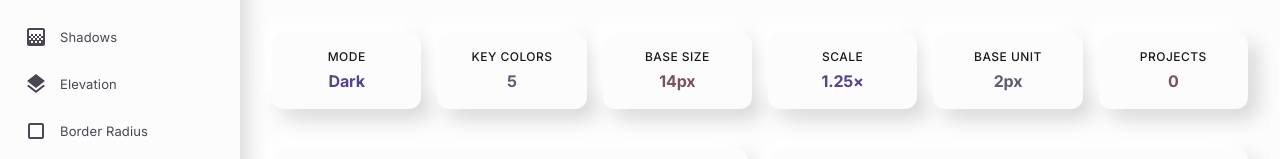
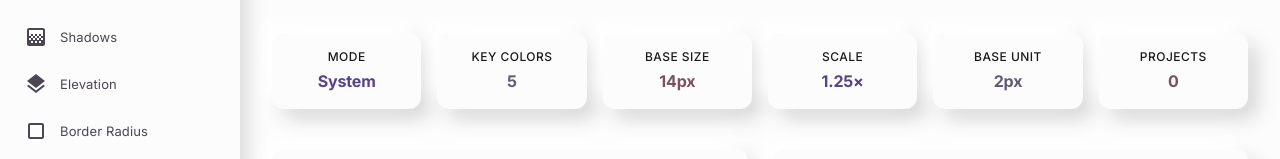
Before and after one commit to Holuwasegun/oluwasegun-design-system, a Next.js app: page /dashboard in a window 1280 px wide. Shown: the part 270-429 px from the top of the page. Built offline with nearby package versions, Linux system fonts and the light colour scheme.

Commit message:
fix(ui): display 'System' label on Dashboard and Brand Gallery when theme mode is set to system

```diff
--- a/src/components/views/BrandGalleryView.tsx
+++ b/src/components/views/BrandGalleryView.tsx
@@ -104,7 +104,7 @@ function SidebarContent({
 
       <Box sx={{ px: 2, py: 1.5, }}>
         <Stack direction="row" sx={{ alignItems: 'center', justifyContent: 'space-between' }}>
-          <Chip label={config.mode === 'light' ? 'Light' : 'Dark'} size="small" variant="outlined" sx={{ fontSize: 10, height: 20 }} />
+          <Chip label={config.mode === 'system' ? 'System' : config.mode === 'light' ? 'Light' : 'Dark'} size="small" variant="outlined" sx={{ fontSize: 10, height: 20 }} />
           <Tooltip title={presentMode ? 'Exit presentation' : 'Presentation mode'}>
             <IconButton size="small" onClick={togglePresent} sx={{ width: 28, height: 28, color: presentMode ? 'primary.main' : 'text.secondary', '&:hover': { bgcolor: 'action.hover' } }}>
               {presentMode ? <ExitPresentIcon sx={{ fontSize: 16 }} /> : <PresentIcon sx={{ fontSize: 16 }} />}
--- a/src/components/views/DashboardHomeView.tsx
+++ b/src/components/views/DashboardHomeView.tsx
@@ -100,7 +100,7 @@ export default function DashboardPage() {
       {/* Quick Stats */}
       <Grid container spacing={2} sx={{ mb: 5 }}>
         {[
-          { label: "Mode", value: config.mode === "light" ? "Light" : "Dark", color: scheme.primary },
+          { label: "Mode", value: config.mode === "system" ? "System" : config.mode === "light" ? "Light" : "Dark", color: scheme.primary },
           { label: "Key Colors", value: String(keyColorCount), color: scheme.secondary },
           { label: "Base Size", value: `${config.typography.baseSize}px`, color: scheme.tertiary },
           { label: "Scale", value: `${config.typography.scale}×`, color: scheme.primary },
```
